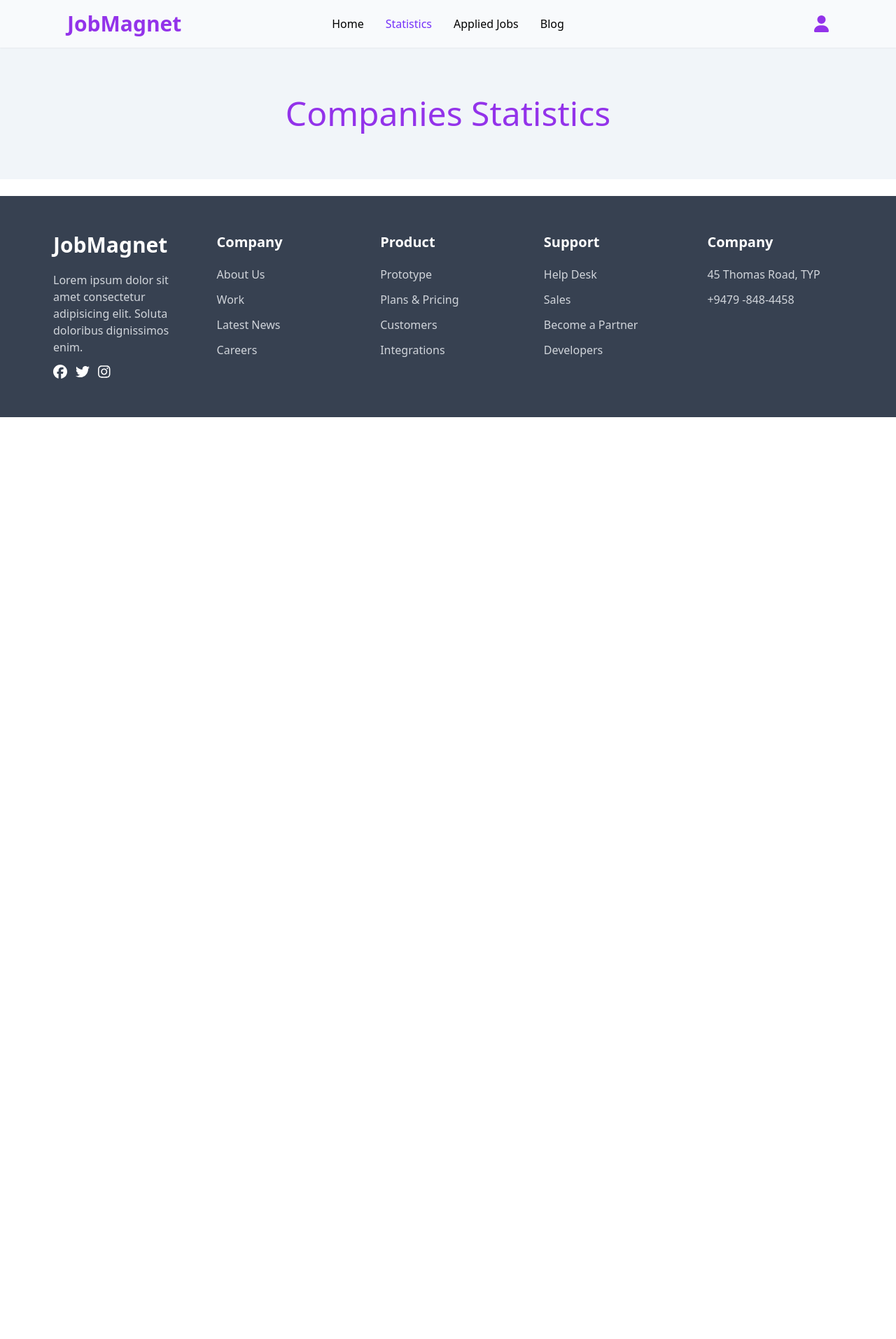
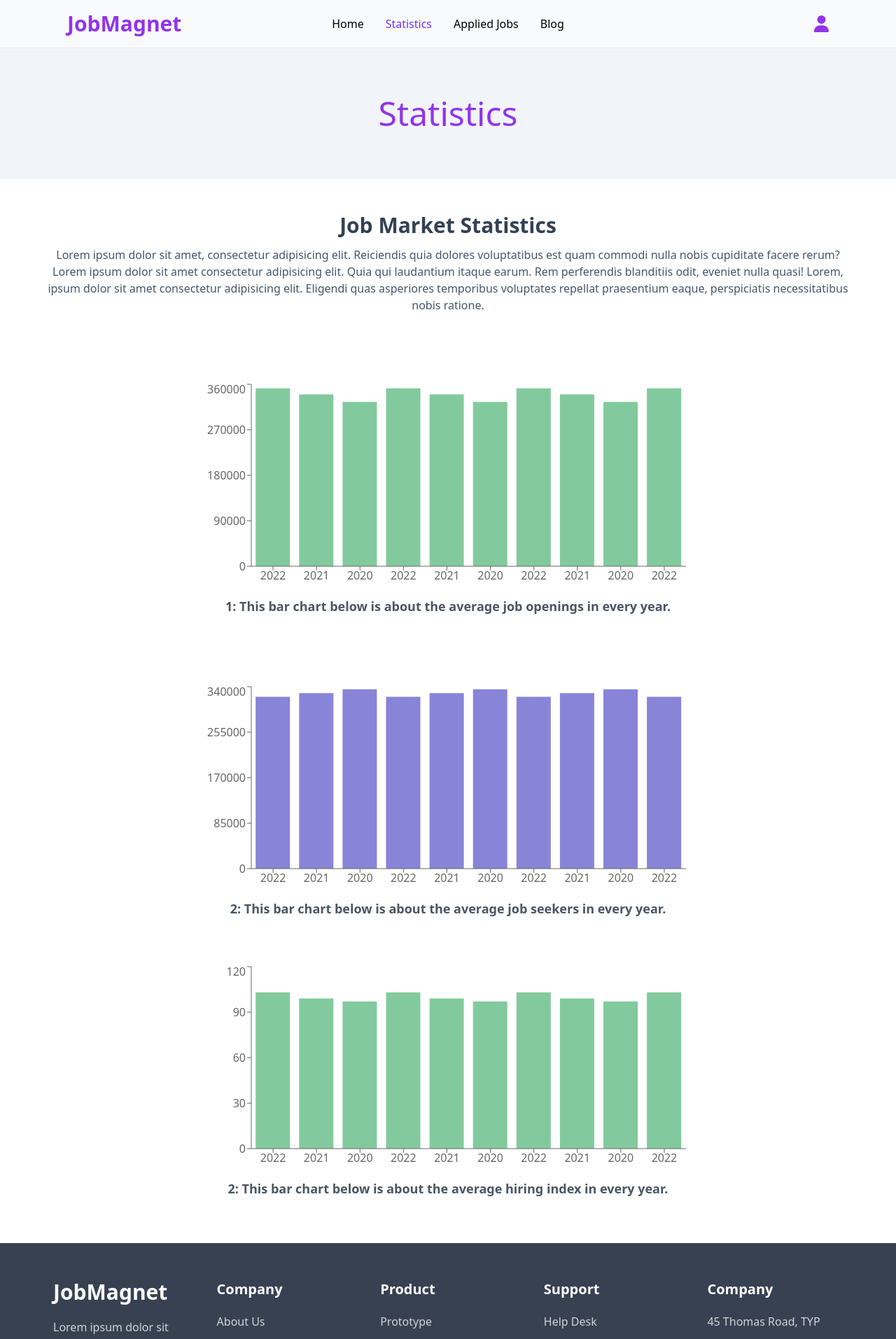
Before and after one commit to sgokbi/job-magnet, a React (Vite) app: page /statistics in a window 1280 px wide. Shown: the top 1913 px of the page at 70% size. Before the commit the page ends 800 px from the top, so only its background shows below. Built offline with nearby package versions, Linux system fonts and the light colour scheme.

Commit message:
statistics page done

```diff
--- a/package.json
+++ b/package.json
@@ -21,6 +21,7 @@
     "react-dom": "^18.2.0",
     "react-hot-toast": "^2.4.1",
     "react-router-dom": "^6.15.0",
+    "recharts": "^2.8.0",
     "sort-by": "^1.2.0"
   },
   "devDependencies": {
--- /dev/null
+++ b/public/jobStatistic.json
@@ -0,0 +1,72 @@
+[
+  {
+    "year": 2022,
+    "average_unemployment_rate": 4.3,
+    "average_job_openings": 352000,
+    "average_hiring_index": 103,
+    "average_job_seekers": 321000
+  },
+  {
+    "year": 2021,
+    "average_unemployment_rate": 4.8,
+    "average_job_openings": 340000,
+    "average_hiring_index": 99,
+    "average_job_seekers": 328000
+  },
+  {
+    "year": 2020,
+    "average_unemployment_rate": 5.2,
+    "average_job_openings": 325000,
+    "average_hiring_index": 97,
+    "average_job_seekers": 335000
+  },
+  {
+    "year": 2022,
+    "average_unemployment_rate": 4.3,
+    "average_job_openings": 352000,
+    "average_hiring_index": 103,
+    "average_job_seekers": 321000
+  },
+  {
+    "year": 2021,
+    "average_unemployment_rate": 4.8,
+    "average_job_openings": 340000,
+    "average_hiring_index": 99,
+    "average_job_seekers": 328000
+  },
+  {
+    "year": 2020,
+    "average_unemployment_rate": 5.2,
+    "average_job_openings": 325000,
+    "average_hiring_index": 97,
+    "average_job_seekers": 335000
+  },
+  {
+    "year": 2022,
+    "average_unemployment_rate": 4.3,
+    "average_job_openings": 352000,
+    "average_hiring_index": 103,
+    "average_job_seekers": 321000
+  },
+  {
+    "year": 2021,
+    "average_unemployment_rate": 4.8,
+    "average_job_openings": 340000,
+    "average_hiring_index": 99,
+    "average_job_seekers": 328000
+  },
+  {
+    "year": 2020,
+    "average_unemployment_rate": 5.2,
+    "average_job_openings": 325000,
+    "average_hiring_index": 97,
+    "average_job_seekers": 335000
+  },
+  {
+    "year": 2022,
+    "average_unemployment_rate": 4.3,
+    "average_job_openings": 352000,
+    "average_hiring_index": 103,
+    "average_job_seekers": 321000
+  }
+]
--- a/src/Components/Statistics/Statistics.jsx
+++ b/src/Components/Statistics/Statistics.jsx
@@ -1,15 +1,107 @@
-import React from "react";
+import React, { useEffect, useState } from "react";
 import Heading from "../Heading/Heading";
+import {
+  Bar,
+  BarChart,
+  ResponsiveContainer,
+  Tooltip,
+  XAxis,
+  YAxis,
+} from "recharts";
 
 const Statistics = () => {
+  const [jobStatistics, setJobStatistics] = useState([]);
+
+  useEffect(() => {
+    fetch("jobStatistic.json")
+      .then((res) => res.json())
+      .then((data) => {
+        console.log(data);
+        setJobStatistics(data);
+      });
+  }, []);
+
   return (
-    <Heading>
-      <div className="text-center py-16 bg-slate-100">
-        <h1 className="text-5xl font-normal leading-tight text-purple-600">
-          Companies Statistics
-        </h1>
+    <div>
+      <Heading>
+        <div className="text-center py-16 bg-slate-100">
+          <h1 className="text-5xl font-normal leading-tight text-purple-600">
+            Statistics
+          </h1>
+        </div>
+      </Heading>
+
+      <div className="container mx-auto my-6 md:px-16">
+        <div className="text-center my-12">
+          <h1 className="text-3xl font-semibold mb-3 text-slate-700">
+            Job Market Statistics
+          </h1>
+
+          <p className="text-slate-600">
+            Lorem ipsum dolor sit amet, consectetur adipisicing elit. Reiciendis
+            quia dolores voluptatibus est quam commodi nulla nobis cupiditate
+            facere rerum? Lorem ipsum dolor sit amet consectetur adipisicing
+            elit. Quia qui laudantium itaque earum. Rem perferendis blanditiis
+            odit, eveniet nulla quasi! Lorem, ipsum dolor sit amet consectetur
+            adipisicing elit. Eligendi quas asperiores temporibus voluptates
+            repellat praesentium eaque, perspiciatis necessitatibus nobis
+            ratione.
+          </p>
+        </div>
+
+        <div className=" text-center my-24">
+          <div className="flex justify-center items-center">
+            <ResponsiveContainer width="60%" height={300}>
+              <BarChart width={800} height={300} data={jobStatistics}>
+                <Bar dataKey="average_job_openings" fill="#82ca9d"></Bar>
+                <YAxis></YAxis>
+                <XAxis dataKey="year"></XAxis>
+                <Tooltip></Tooltip>
+              </BarChart>
+            </ResponsiveContainer>
+          </div>
+          <h1 className="mt-2 text-lg font-semibold text-gray-600">
+            1: This bar chart below is about the average job openings in every
+            year.
+          </h1>
+        </div>
+
+        <div className=" text-center my-16">
+          <div className="flex justify-center items-center">
+            <ResponsiveContainer width="60%" height={300}>
+              <BarChart width={800} height={300} data={jobStatistics}>
+                <Bar dataKey="average_job_seekers" fill="#8884d8"></Bar>
+                <YAxis></YAxis>
+                <XAxis dataKey="year"></XAxis>
+                <Tooltip></Tooltip>
+              </BarChart>
+            </ResponsiveContainer>
+          </div>
+          <h1 className="mt-2 text-lg font-semibold text-gray-600">
+            2: This bar chart below is about the average job seekers in every
+            year.
+          </h1>
+        </div>
+
+        <div className=" text-center my-16 ">
+          <div className="flex justify-center items-center ">
+            <ResponsiveContainer width="60%" height={300}>
+              <BarChart data={jobStatistics}>
+                <Bar dataKey="average_hiring_index" fill="#82ca9d"></Bar>
+                <YAxis></YAxis>
+                <XAxis dataKey="year"></XAxis>
+                <Tooltip></Tooltip>
+              </BarChart>
+            </ResponsiveContainer>
+          </div>
+
+          <h1 className="mt-2 text-lg font-semibold text-gray-600">
+            2: This bar chart below is about the average hiring index in every
+            year.
+          </h1>
+        </div>
       </div>
-    </Heading>
+    </div>
   );
 };
 
```
Also changed, not shown: public/jobs.json (+18 -9 lines), 1 other file (tests, documents, lock files or other folders).
